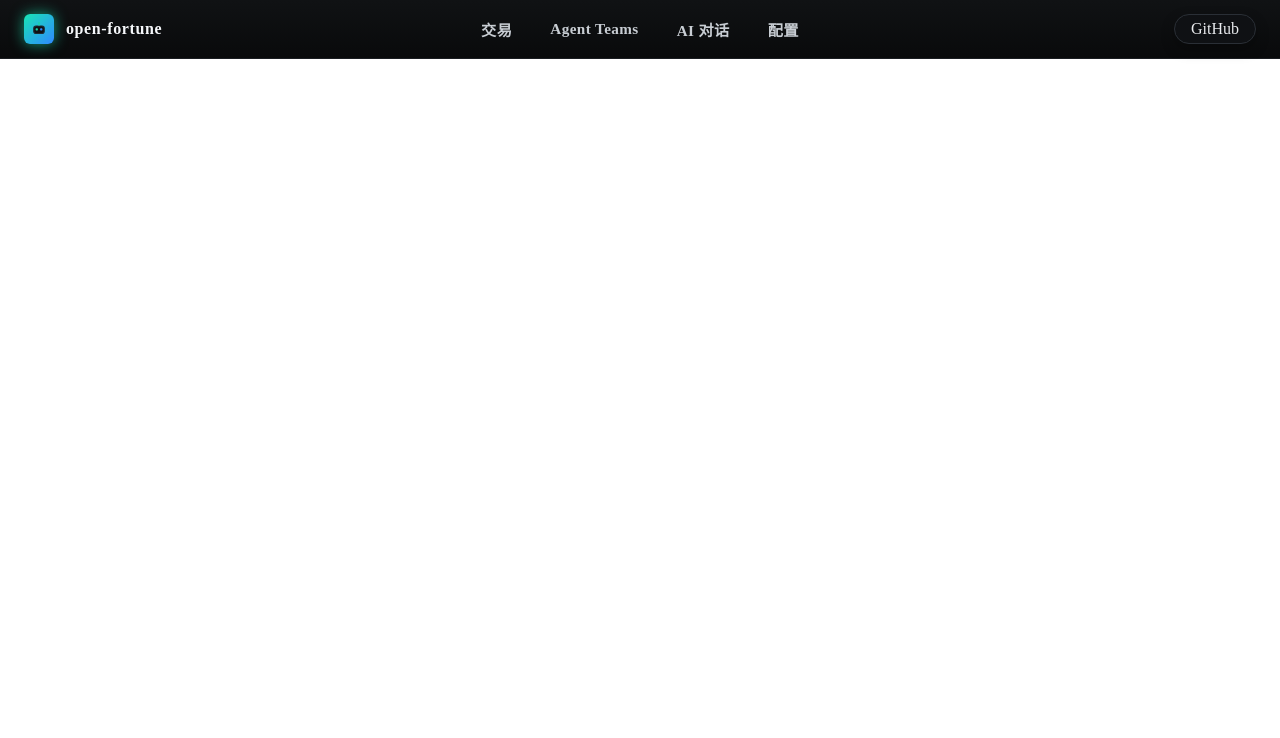
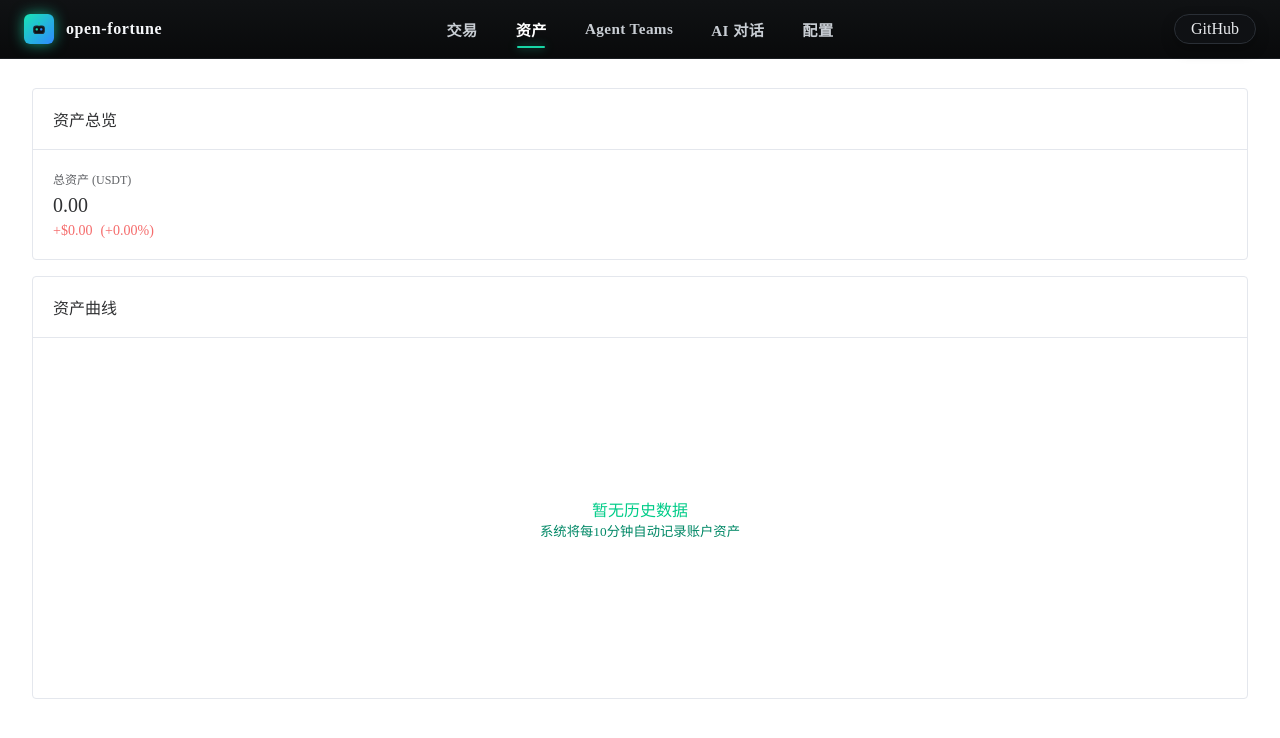
Before and after one commit to Ciciella/open-fortune, a Vue app in the folder web/: page /assets in a window 1280 px wide. Shown: the top 738 px of the page. Built offline with nearby package versions, Linux system fonts and the light colour scheme; no server answers.

Commit message:
把资产单独列出一个页面

```diff
--- a/web/src/components/AccountPanel.vue
+++ b/web/src/components/AccountPanel.vue
@@ -12,12 +12,6 @@
         />
       </el-row>
     </template>
-
-    <el-statistic title="总资产 (USDT)" :value="Number(totalValue)" :precision="2" />
-    <el-space size="small" class="value-change">
-      <el-text :type="pnlType">{{ changeAmount }}</el-text>
-      <el-text :type="pnlType">{{ changePercent }}</el-text>
-    </el-space>
 
     <el-divider />
 
@@ -73,43 +67,11 @@ const props = defineProps<{
 	onThemeChange: (value: boolean) => void;
 }>();
 
-const totalValue = computed(() => {
-	if (!props.account) {
-		return "0.00";
-	}
-
-	const total = props.account.totalBalance + props.account.unrealisedPnl;
-	return total.toFixed(2);
-});
-
 const unrealisedPnl = computed(() => props.account?.unrealisedPnl ?? 0);
 
 const unrealisedPnlText = computed(() => {
 	const value = unrealisedPnl.value;
 	return `${value >= 0 ? "+" : ""}${value.toFixed(2)}`;
-});
-
-const totalPnl = computed(() => {
-	if (!props.account) {
-		return 0;
-	}
-
-	const total = props.account.totalBalance + props.account.unrealisedPnl;
-	return total - props.account.initialBalance;
-});
-
-const changeAmount = computed(() => {
-	const value = totalPnl.value;
-	return `${value >= 0 ? "+" : "-"}$${Math.abs(value).toFixed(2)}`;
-});
-
-const changePercent = computed(() => {
-	if (!props.account || props.account.initialBalance === 0) {
-		return "(+0.00%)";
-	}
-
-	const percent = (totalPnl.value / props.account.initialBalance) * 100;
-	return `(${percent >= 0 ? "+" : ""}${percent.toFixed(2)}%)`;
 });
 
 const availableBalance = computed(() =>
@@ -133,10 +95,6 @@ const strategyInfo = computed(() => {
 
 const positiveType = computed(() => (props.isReversed ? "success" : "danger"));
 const negativeType = computed(() => (props.isReversed ? "danger" : "success"));
-
-const pnlType = computed(() =>
-	totalPnl.value >= 0 ? positiveType.value : negativeType.value,
-);
 const unrealisedType = computed(() =>
 	unrealisedPnl.value >= 0 ? positiveType.value : negativeType.value,
 );
@@ -149,9 +107,3 @@ const pnlValueType = (value: number) =>
 const sideType = (side: PositionData["side"]) =>
 	side === "long" ? positiveType.value : negativeType.value;
 </script>
-
-<style scoped>
-.value-change {
-  margin-top: 6px;
-}
-</style>
--- a/web/src/components/EquityChart.vue
+++ b/web/src/components/EquityChart.vue
@@ -108,7 +108,6 @@ const initChart = () => {
 				display: true,
 				grid: {
 					color: "rgba(255, 255, 255, 0.1)",
-					drawBorder: false,
 				},
 				ticks: {
 					color: "#9ca3af",
@@ -122,7 +121,6 @@ const initChart = () => {
 				position: "left",
 				grid: {
 					color: "rgba(255, 255, 255, 0.1)",
-					drawBorder: false,
 				},
 				ticks: {
 					color: "#9ca3af",
@@ -146,8 +144,11 @@ const updateChart = () => {
 	}
 
 	chartRef.value.data.labels = buildLabels(props.history);
-	chartRef.value.data.datasets[0].data = buildDataset(props.history);
-	chartRef.value.data.datasets[0].pointRadius = 0;
+	const firstDataset = chartRef.value.data.datasets[0];
+	if (!firstDataset) {
+		return;
+	}
+	firstDataset.data = buildDataset(props.history);
 	chartRef.value.update("none");
 };
 
--- a/web/src/components/HeaderBar.vue
+++ b/web/src/components/HeaderBar.vue
@@ -21,6 +21,13 @@
           <div class="nav-menu">
             <router-link class="nav-link-btn" to="/" exact-active-class="active">
               交易
+            </router-link>
+            <router-link
+              class="nav-link-btn"
+              to="/assets"
+              exact-active-class="active"
+            >
+              资产
             </router-link>
             <router-link
               class="nav-link-btn"
--- /dev/null
+++ b/web/src/pages/AssetPage.vue
@@ -0,0 +1,125 @@
+<template>
+  <el-container class="asset-page">
+    <el-main>
+      <el-space direction="vertical" size="large" fill>
+        <el-row :gutter="16">
+          <el-col :xs="24">
+            <el-card shadow="never">
+              <template #header>
+                <span>资产总览</span>
+              </template>
+              <el-statistic title="总资产 (USDT)" :value="Number(totalValue)" :precision="2" />
+              <el-space size="small" class="value-change">
+                <el-text :type="pnlType">{{ changeAmount }}</el-text>
+                <el-text :type="pnlType">{{ changePercent }}</el-text>
+              </el-space>
+            </el-card>
+          </el-col>
+        </el-row>
+
+        <el-row :gutter="16">
+          <el-col :xs="24">
+            <EquityChart :history="history" />
+          </el-col>
+        </el-row>
+      </el-space>
+    </el-main>
+  </el-container>
+</template>
+
+<script setup lang="ts">
+import { useIntervalFn } from "@vueuse/core";
+import { computed, onBeforeUnmount, onMounted, ref } from "vue";
+import EquityChart from "../components/EquityChart.vue";
+import type { AccountData, HistoryEntry } from "../services/api";
+import { fetchAccount, fetchHistory } from "../services/api";
+
+const account = ref<AccountData | null>(null);
+const history = ref<HistoryEntry[]>([]);
+
+const totalValue = computed(() => {
+	if (!account.value) {
+		return "0.00";
+	}
+
+	const total = account.value.totalBalance + account.value.unrealisedPnl;
+	return total.toFixed(2);
+});
+
+const totalPnl = computed(() => {
+	if (!account.value) {
+		return 0;
+	}
+
+	const total = account.value.totalBalance + account.value.unrealisedPnl;
+	return total - account.value.initialBalance;
+});
+
+const changeAmount = computed(() => {
+	const value = totalPnl.value;
+	return `${value >= 0 ? "+" : "-"}$${Math.abs(value).toFixed(2)}`;
+});
+
+const changePercent = computed(() => {
+	if (!account.value || account.value.initialBalance === 0) {
+		return "(+0.00%)";
+	}
+
+	const percent = (totalPnl.value / account.value.initialBalance) * 100;
+	return `(${percent >= 0 ? "+" : ""}${percent.toFixed(2)}%)`;
+});
+
+const pnlType = computed(() => (totalPnl.value >= 0 ? "danger" : "success"));
+
+const loadAccount = async () => {
+	const data = await fetchAccount();
+	if (data) {
+		account.value = data;
+	}
+};
+
+const loadHistory = async () => {
+	const data = await fetchHistory();
+	if (data) {
+		history.value = data.history || [];
+	}
+};
+
+const loadInitialData = async () => {
+	await Promise.all([loadAccount(), loadHistory()]);
+};
+
+const intervals: Array<() => void> = [];
+
+onMounted(async () => {
+	await loadInitialData();
+
+	intervals.push(useIntervalFn(loadAccount, 3000, { immediate: false }).pause);
+	intervals.push(useIntervalFn(loadHistory, 30000, { immediate: false }).pause);
+});
+
+onBeforeUnmount(() => {
+	for (const pause of intervals) {
+		pause();
+	}
+});
+</script>
+
+<style scoped>
+.asset-page :deep(.el-main) {
+  padding: 80px 24px 32px;
+}
+
+.asset-page :deep(.el-space) {
+  width: 100%;
+  display: flex;
+}
+
+.asset-page :deep(.el-space--vertical) {
+  align-items: stretch;
+}
+
+.value-change {
+  margin-top: 6px;
+}
+</style>
--- a/web/src/pages/MonitorPage.vue
+++ b/web/src/pages/MonitorPage.vue
@@ -5,10 +5,7 @@
         <TickerBar :symbols="tickerSymbols" :prices="prices" />
 
         <el-row :gutter="16">
-          <el-col :xs="24" :lg="16">
-            <EquityChart :history="history" />
-          </el-col>
-          <el-col :xs="24" :lg="8">
+          <el-col :xs="24">
             <AccountPanel
               :account="account"
               :strategy="strategy"
@@ -71,14 +68,12 @@ import { marked } from "marked";
 import { computed, onBeforeUnmount, onMounted, ref } from "vue";
 import AccountPanel from "../components/AccountPanel.vue";
 import DecisionPanel from "../components/DecisionPanel.vue";
-import EquityChart from "../components/EquityChart.vue";
 import LoginModal from "../components/LoginModal.vue";
 import PositionsTable from "../components/PositionsTable.vue";
 import TickerBar from "../components/TickerBar.vue";
 import TradesTable from "../components/TradesTable.vue";
 import type {
 	AccountData,
-	HistoryEntry,
 	LogEntry,
 	PositionData,
 	StrategyData,
@@ -87,7 +82,6 @@ import type {
 import {
 	closePosition,
 	fetchAccount,
-	fetchHistory,
 	fetchLogs,
 	fetchPositions,
 	fetchPrices,
@@ -102,7 +96,6 @@ const account = ref<AccountData | null>(null);
 const strategy = ref<StrategyData | null>(null);
 const positions = ref<PositionData[]>([]);
 const trades = ref<TradeData[]>([]);
-const history = ref<HistoryEntry[]>([]);
 const logEntry = ref<LogEntry | null>(null);
 
 
@@ -129,7 +122,8 @@ const decisionHtml = computed(() => {
 
 	const decision =
 		logEntry.value.decision || logEntry.value.actionsTaken || "暂无决策内容";
-	return marked.parse(decision);
+	const rendered = marked.parse(decision);
+	return typeof rendered === "string" ? rendered : "";
 });
 
 const decisionTime = computed(() => {
@@ -254,18 +248,11 @@ const loadLogs = async () => {
 	logsLoading.value = true;
 	const data = await fetchLogs();
 	if (data && data.logs.length > 0) {
-		logEntry.value = data.logs[0];
+		logEntry.value = data.logs[0] ?? null;
 	} else {
 		logEntry.value = null;
 	}
 	logsLoading.value = false;
-};
-
-const loadHistory = async () => {
-	const data = await fetchHistory();
-	if (data) {
-		history.value = data.history || [];
-	}
 };
 
 const loadPrices = async () => {
@@ -284,7 +271,6 @@ const loadInitialData = async () => {
 		loadLogs(),
 		loadPrices(),
 		loadStrategy(),
-		loadHistory(),
 	]);
 };
 
@@ -304,7 +290,6 @@ onMounted(async () => {
 			immediate: false,
 		}).pause,
 	);
-	intervals.push(useIntervalFn(loadHistory, 30000, { immediate: false }).pause);
 });
 
 onBeforeUnmount(() => {
--- a/web/src/router/index.ts
+++ b/web/src/router/index.ts
@@ -1,6 +1,7 @@
 import { createRouter, createWebHistory } from "vue-router";
 import AiChatPage from "../pages/AiChatPage.vue";
 import AgentTeamsPage from "../pages/AgentTeamsPage.vue";
+import AssetPage from "../pages/AssetPage.vue";
 import ConfigPage from "../pages/ConfigPage.vue";
 import MonitorPage from "../pages/MonitorPage.vue";
 
@@ -11,6 +12,11 @@ export const router = createRouter({
 			path: "/",
 			name: "monitor",
 			component: MonitorPage,
+		},
+		{
+			path: "/assets",
+			name: "assets",
+			component: AssetPage,
 		},
 		{
 			path: "/agent-teams",
```
